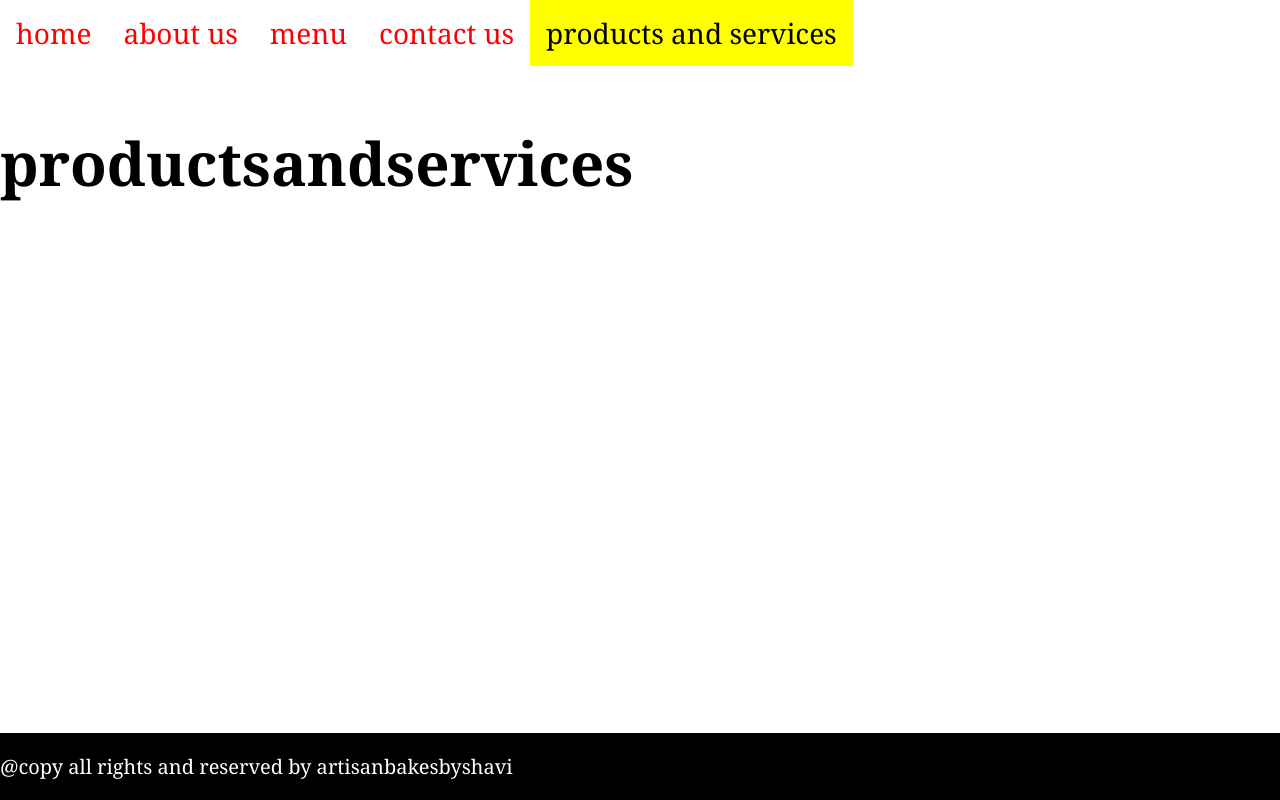
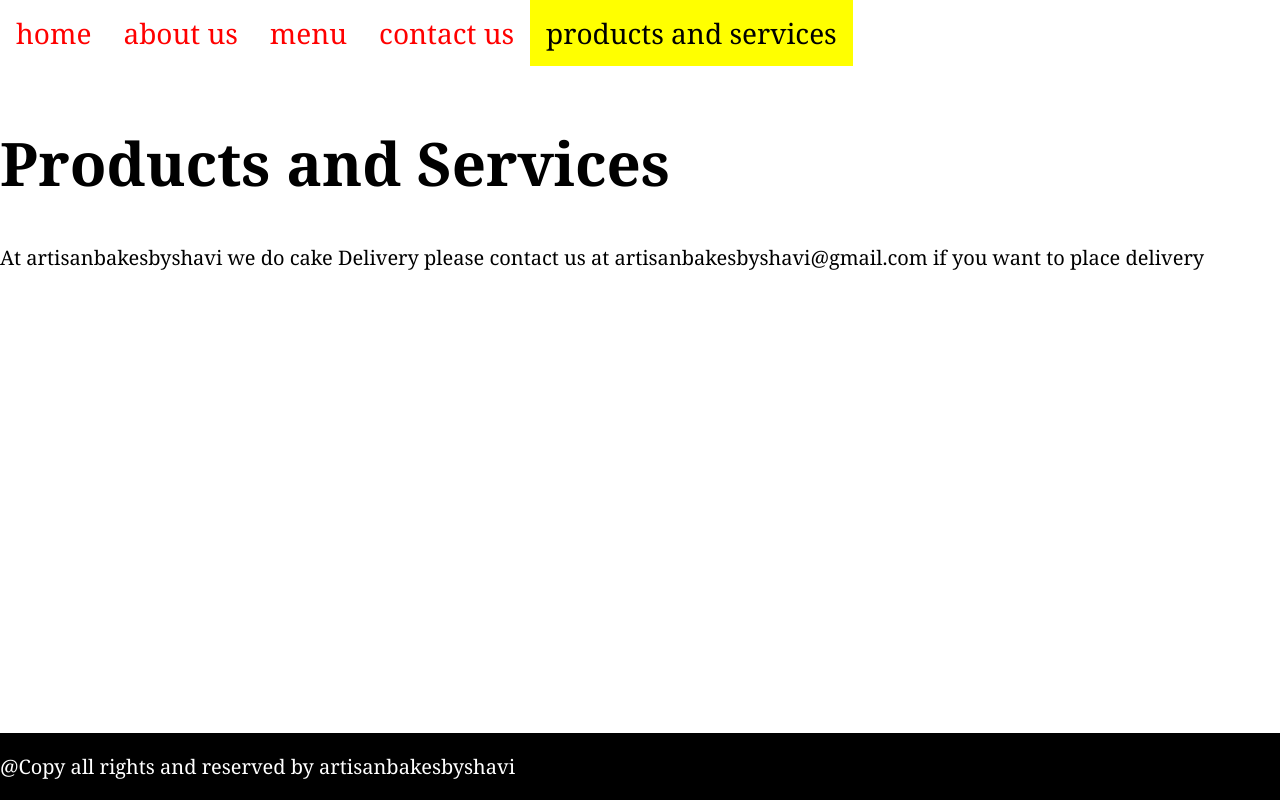
Before and after one commit to lunar-eclipse26/web-development, a plain HTML site: page capstone project/productsandservices.html in a window 1280 px wide. Drawn offline with nearby package versions, Linux system fonts and the light colour scheme.

Commit message:
add details to website

```diff
--- a/capstone project/productsandservices.html
+++ b/capstone project/productsandservices.html
@@ -17,10 +17,10 @@
             <a href="productsandservices.html" class="active">products and services</a>
         </div>
         <br><br>
-        <h1>productsandservices</h1>
-
+        <h1>Products and Services</h1>
+        <p>At artisanbakesbyshavi we do cake Delivery please contact us at artisanbakesbyshavi@gmail.com if you want to place delivery</p>
         <div class="footer">
-            <p>@copy all rights and reserved by artisanbakesbyshavi</p>
+            <p>@Copy all rights and reserved by artisanbakesbyshavi</p>
         </div>
     </body>
 </html>
```
Also changed, not shown: capstone project/contactus.html (+1 -1 lines).
